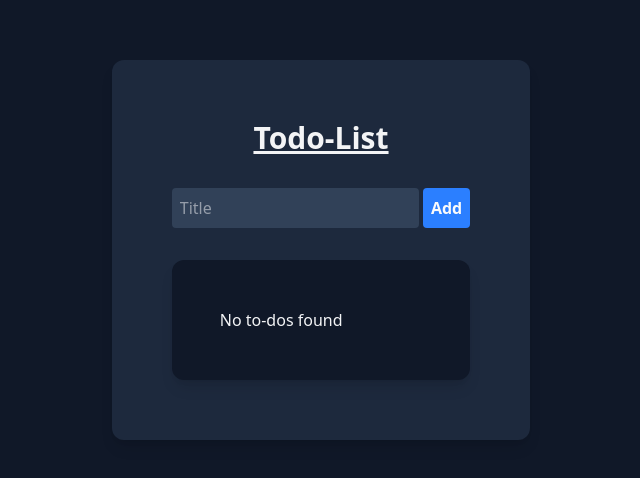
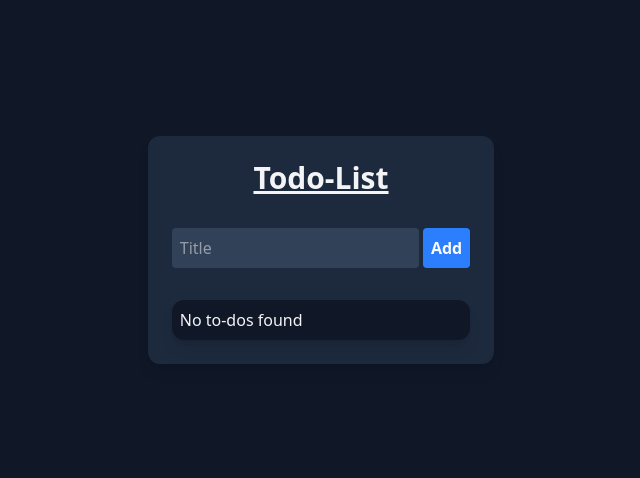
Before and after one commit to AdarshRai3/TODOLIST-TS, a website built with Vite: page index.html in a window 1280 px wide. Shown: the part 150-628 px from the top of the page, without its empty margins (319-959 px from the left). Built offline with nearby package versions, Linux system fonts and the light colour scheme.

Commit message:
Add : Padding to the box

```diff
--- a/index.html
+++ b/index.html
@@ -10,7 +10,7 @@
 </head>
 
 <body class="bg-gray-900 grid place-items-center h-screen">
-  <div class="p-15 max-w-4xl b mx-auto bg-slate-800 rounded-xl shadow-lg space-y-8">
+  <div class="p-6 max-w-5xl b mx-auto bg-slate-800 rounded-xl shadow-lg space-y-8">
     <!-- This is title component -->
     <div class="grid place-items-center">
       <h1 id="title" class="text-3xl text-gray-100 font-bold underline">Todo-List</h1>
@@ -25,7 +25,7 @@
     </div>
 
     <!-- This is todo-container component -->
-    <div id="todo-container" class="p-12 max-w-4xl mx-auto bg-gray-900 rounded-xl shadow-lg">
+    <div id="todo-container" class="p-2 max-w-5xl max-h-5xl mx-auto bg-gray-900 rounded-xl shadow-lg">
       <p class="text-gray-100"> No to-dos found</p>
     </div>
 
```
